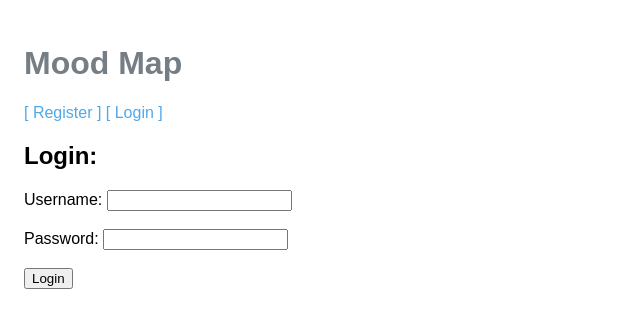
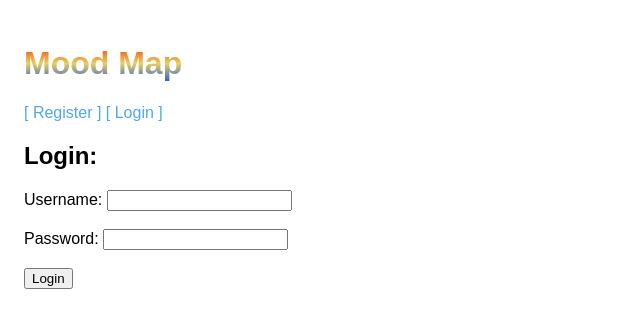
Before and after one commit to audreycode6/mood-map, a Flask app: page / in a window 1280 px wide. Shown: the top 328 px of the page, without its empty margins (0-640 px from the left). Run offline with Flask 3, Linux system fonts and the light colour scheme; data that the repository does not hold is empty; some libraries are stand-ins or nearby versions.

Commit message:
update css for styling

```diff
--- a/static/application.css
+++ b/static/application.css
@@ -2,6 +2,7 @@ body {
   font-family: sans-serif;
   padding: 1em;
 }
+
 .flash {
   max-width: 960px;
   padding: 3px 20px;
@@ -38,7 +39,9 @@ body {
   color: gray;
 }
 #title {
-  color: rgb(118, 126, 133);
+  background: -webkit-linear-gradient(#f43f0d, #eace5e, #255adf);
+  -webkit-background-clip: text;
+  -webkit-text-fill-color: transparent;
 }
 
 #delete_link {
@@ -54,7 +57,8 @@ body {
 }
 
 #page_link:hover {
-  color: rgb(10, 138, 236);
+  color: #255adf;
+  /* rgb(10, 138, 236); */
 }
 
 a:link,
```
